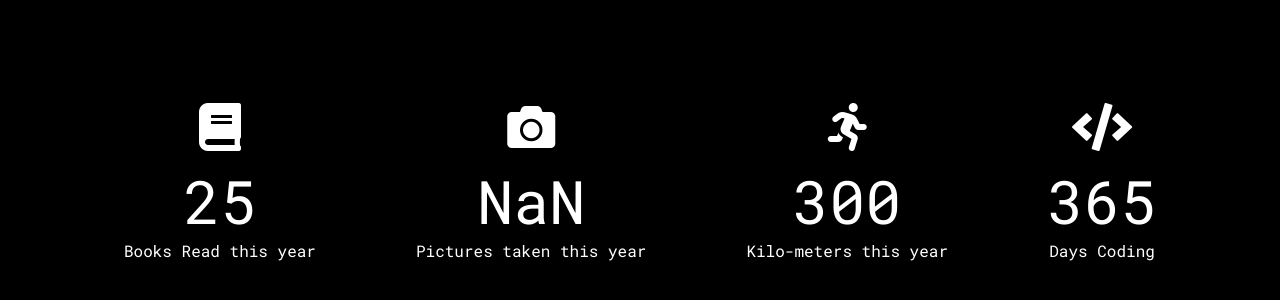
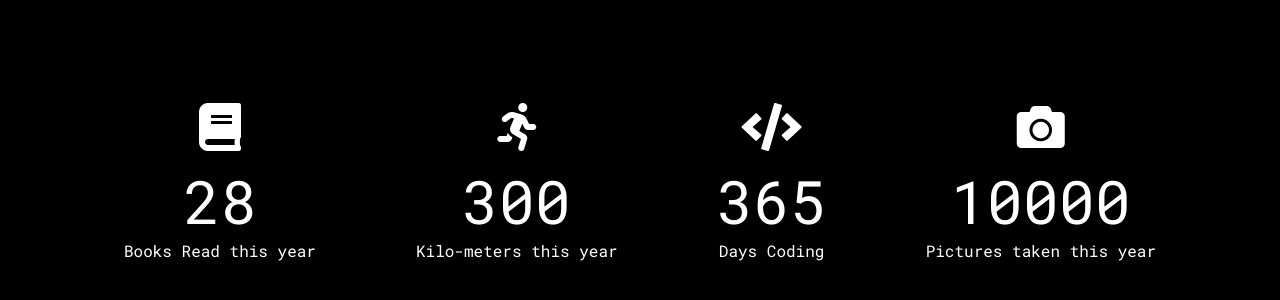
Before and after one commit to itsbashir/Counter, a plain HTML site: page index.html in a window 1280 px wide. Shown: the part 218-518 px from the top of the page. Drawn offline with Linux system fonts and the light colour scheme.

Commit message:
up to date

```diff
--- a/index.html
+++ b/index.html
@@ -10,13 +10,8 @@
 <body>
     <div class="counter-container">
         <i class="fas fa-book fa-3x"></i>
-        <div class="counter" data-target="25"></div>
+        <div class="counter" data-target="28"></div>
         <span>Books Read this year</span>
-    </div>
-    <div class="counter-container">
-        <i class="fas fa-camera fa-3x"></i>
-        <div class="counter" data-target="10,000"></div>
-        <span>Pictures taken this year</span>
     </div>
     <div class="counter-container">
         <i class="fas fa-running fa-3x"></i>
@@ -28,7 +23,11 @@
         <div class="counter" data-target="365"></div>
         <span>Days Coding </span>
     </div>
-
+    <div class="counter-container">
+        <i class="fas fa-camera fa-3x"></i>
+        <div class="counter" data-target="10000"></div>
+        <span>Pictures taken this year</span>
+    </div>
 <script src="script.js"></script>
 </body>
 </html>
--- a/script.js
+++ b/script.js
@@ -8,7 +8,7 @@ counters.forEach(counter => {
         const target = +counter.getAttribute('data-target')
         const c =+counter.innerText
 
-        const increment = target / 200
+        const increment = target / 100
 
         if(c< target){
             counter.innerText = `${Math.ceil(c + increment)}`
```
